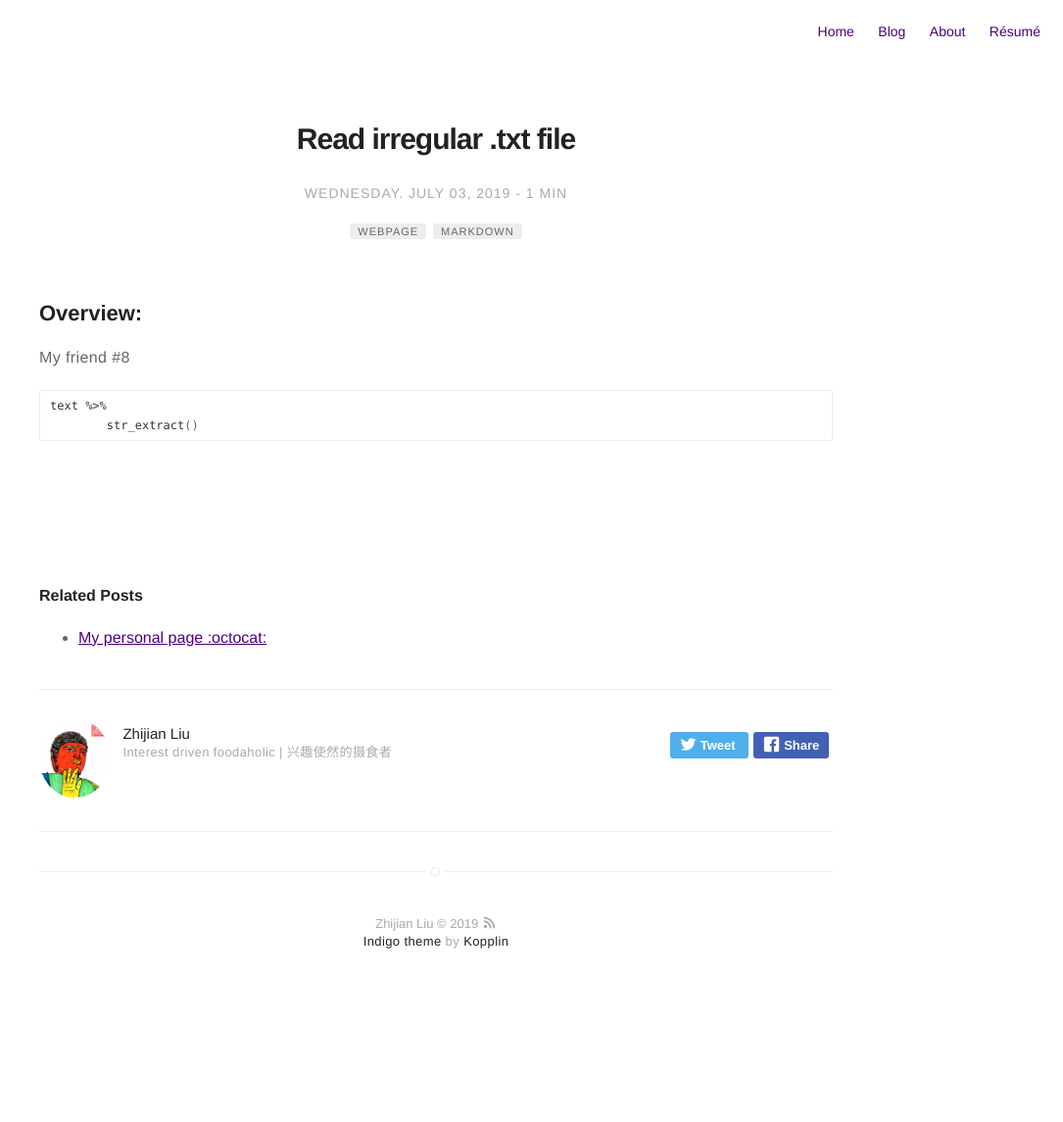
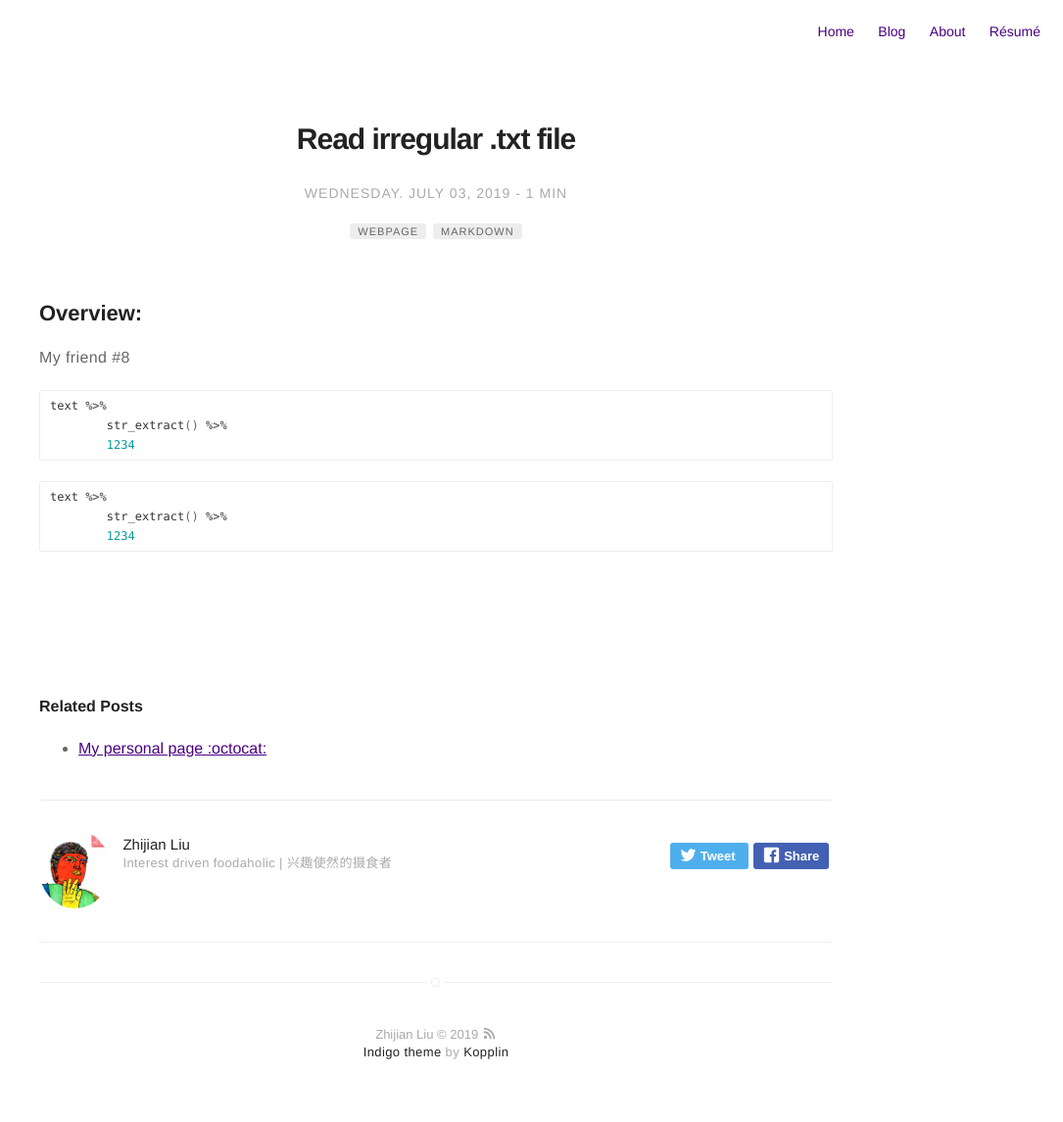
Before and after one commit to subaiwen/subaiwen.github.io, a Jekyll site: the page built from _posts/2019-7-3-read-irregular-txt-file.md, in a window 1280 px wide. Shown: the whole page at 98% size, without its empty margins (195-1280 px from the left). Built offline with Jekyll 4.4.1, drawn with Linux system fonts in a browser that asks for light colours; before the commit the page ends 1032 px from its top, so only the background shows below that.

Commit message:
Update 2019-7-3-read-irregular-txt-file.md

````diff
--- a/_posts/2019-7-3-read-irregular-txt-file.md
+++ b/_posts/2019-7-3-read-irregular-txt-file.md
@@ -18,5 +18,12 @@ My friend #8
 
 ```r
 text %>%
-	str_extract()
+	str_extract() %>%
+	1234
 ```
+
+{% highlight r %}
+text %>%
+	str_extract() %>%
+	1234
+{% endhighlight %}
````
